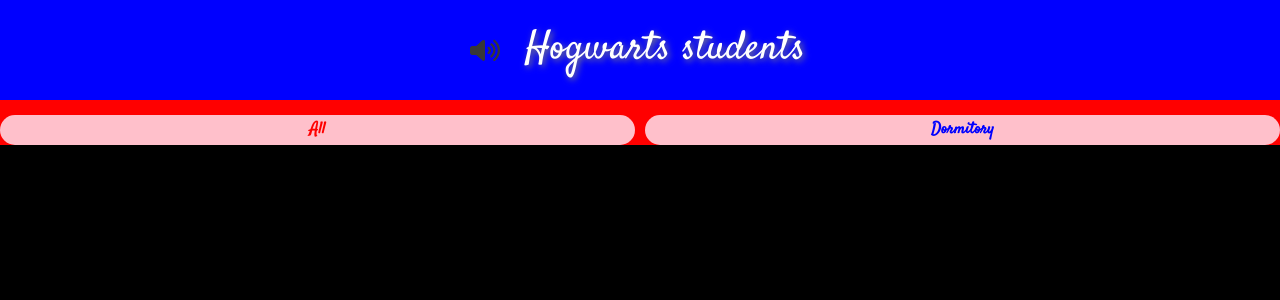
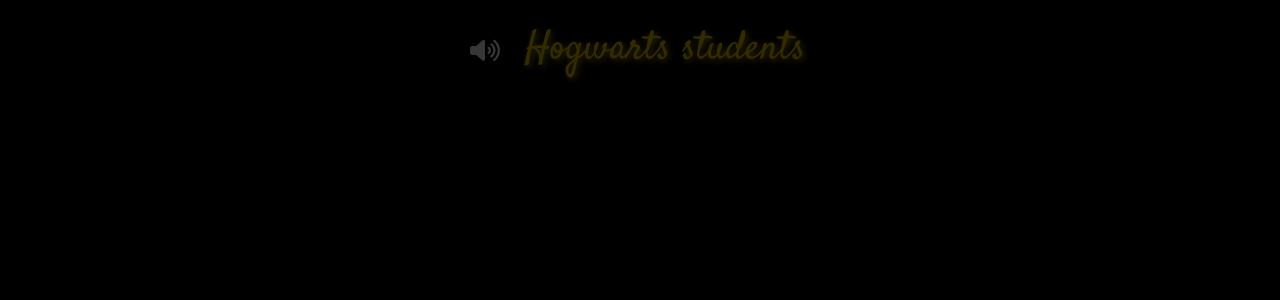
Before and after one commit to nyoung03/hogwarts-students, a React (Create React App) app: page /all in a window 1280 px wide. Shown: the top 300 px of the page. Built offline with nearby package versions, Linux system fonts and the light colour scheme.

Commit message:
header logo 완성

```diff
--- a/src/components/Header.js
+++ b/src/components/Header.js
@@ -3,15 +3,9 @@
 
 const Wrapper = styled.div`
   font-family: "Satisfy", cursive;
-  color: white;
-  background-color: red;
-`;
-
-const Row = styled.div`
   display: flex;
   justify-content: center;
   align-items: center;
-  background-color: blue;
   padding: 30px;
 `;
 
@@ -29,36 +23,30 @@
 `;
 
 const Logo = styled.h2`
-  /* background-color: rebeccapurple; */
   font-size: 40px;
   padding: 0 10px;
-  animation: fadein 3s;
-  text-shadow: 2px 2px 6px gray;
+  animation: fadein 5s linear 0s infinite alternate;
+  -webkit-animation: fadein 5s linear 0s infinite alternate;
+  margin-top: 0;
+  text-shadow: 2px 2px 6px #ccac00;
+  color: #ffd700;
 
   @keyframes fadein {
-    0% {
+    from {
       opacity: 0;
     }
-    100% {
-      opacity: 1;
+    to {
+      opacity: 0.5;
     }
   }
-`;
-
-const Tabs = styled.div`
-  display: grid;
-  grid-template-columns: 1fr 1fr;
-  gap: 10px;
-  margin: 15px 0;
-`;
-
-const Tab = styled.div`
-  background-color: pink;
-  text-align: center;
-  padding: 7px;
-  border-radius: 15px;
-  font-weight: bold;
-  color: ${(props) => (props.isActive ? "red" : "blue")};
+  @-webkit-keyframes fadein {
+    from {
+      opacity: 0;
+    }
+    to {
+      opacity: 0.5;
+    }
+  }
 `;
 
 function Header() {
@@ -67,10 +55,8 @@
     setMusicPlayBtn((prev) => !prev);
     console.log(musicPlayBtn);
   };
-  const title = "Hogwarts students";
   return (
     <Wrapper>
-      <Row>
       <MusicToggle onClick={onClickMusicPlay}>
         {musicPlayBtn === true ? (
           <MusicBtn xmlns="http://www.w3.org/2000/svg" viewBox="0 0 640 512">
@@ -83,11 +69,6 @@
         )}
       </MusicToggle>
       <Logo>Hogwarts students</Logo>
-      </Row>
-      <Tabs>
-        <Tab isActive={true}>All</Tab>
-        <Tab>Dormitory</Tab>
-      </Tabs>
     </Wrapper>
   );
 }
```
Lines whose indentation alone changed are shown as unchanged.
